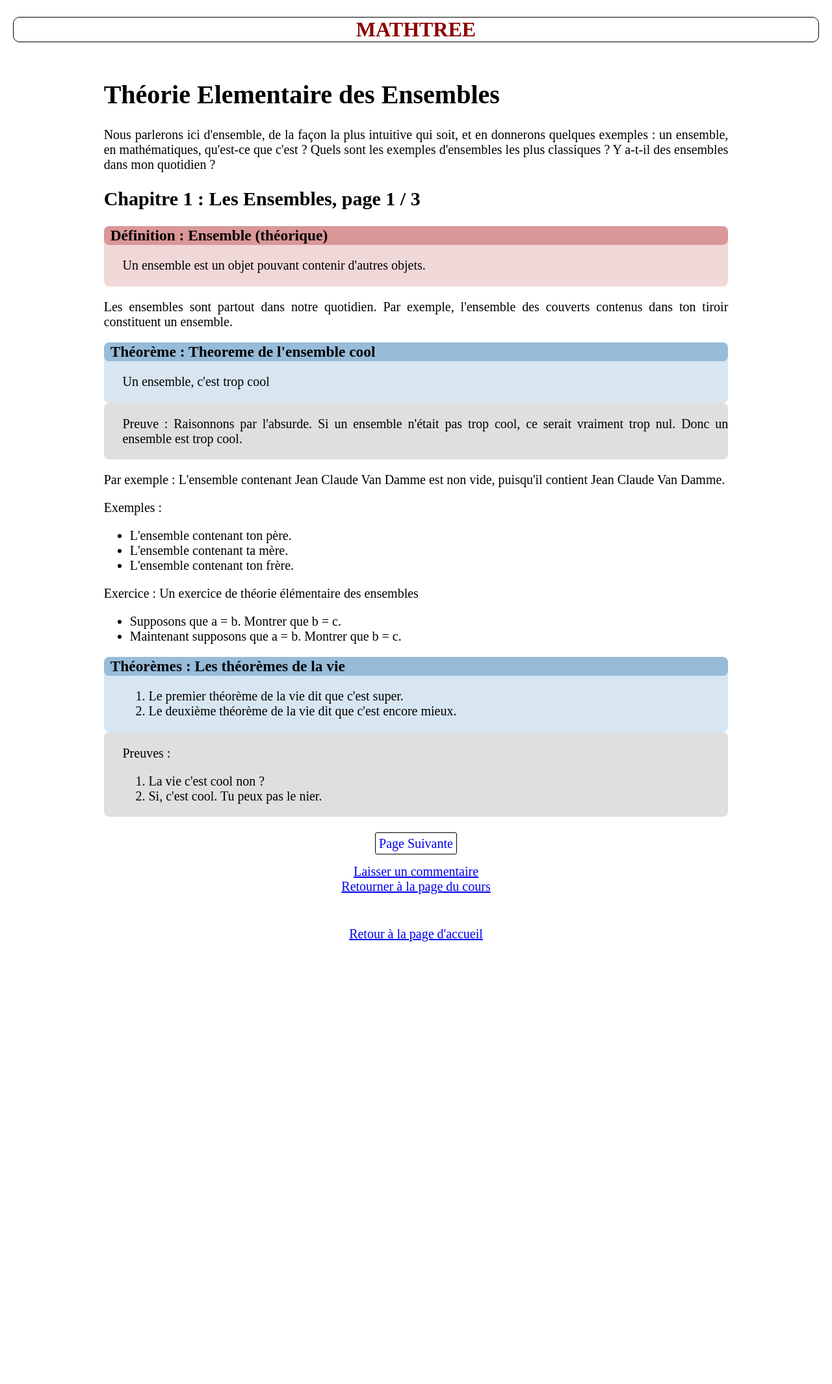
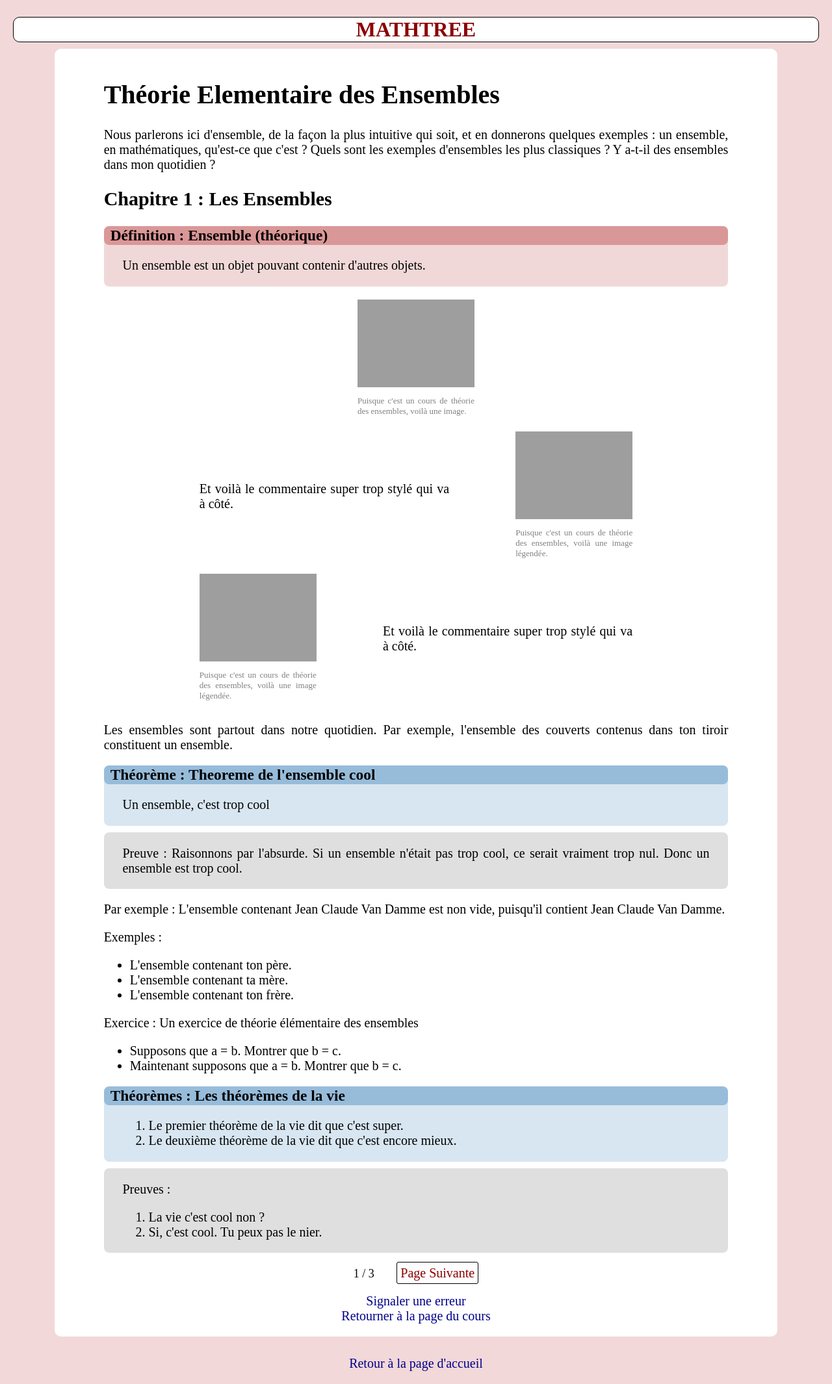
Before and after one commit to Fafookalfon/MathTree_Prototype, a Django app: a page that uses MathTree/HomePage/templates/HomePage/base.html in a window 1280 px wide. Shown: the whole page at 65% size. Before the commit the page ends 1449 px from the top, so only its background shows below. Run offline with Django 3.2, Linux system fonts and the light colour scheme; data comes from the database, SQL or seed files in the repository; both versions use the stored data as it was after the commit; grey boxes are pictures that could not be loaded.

Commit message:
Image update ! + Lots of new styles.

```diff
--- a/MathTree/Courses/admin.py
+++ b/MathTree/Courses/admin.py
@@ -34,3 +34,4 @@ admin.site.register(Chapter, ChapterAdmin)
 admin.site.register(ChapterPage, ChapterPageAdmin)
 admin.site.register(Exercise)
 admin.site.register(Prerequisite)
+admin.site.register(Comment)
--- a/MathTree/Courses/models.py
+++ b/MathTree/Courses/models.py
@@ -92,3 +92,15 @@ class ChapterPage(models.Model) :
 
     def previous_index(self) :
         return self.index - 1
+
+class Comment(models.Model) :
+
+    course = models.ForeignKey(Course, on_delete=models.CASCADE)
+    chapter = models.ForeignKey(Chapter, on_delete=models.CASCADE)
+    page = models.ForeignKey(ChapterPage, on_delete=models.CASCADE)
+
+    title = models.CharField(default="", max_length=200)
+    content = models.TextField(default = "")
+
+    def __str__(self) :
+        return self.title
--- a/MathTree/Courses/templates/Courses/courses.html
+++ b/MathTree/Courses/templates/Courses/courses.html
@@ -10,18 +10,20 @@
     <li>Il continue de grandir jour après jour.</li>
 </ul>
 
-<ul class = "inline"><a href="{% url 'general_tree_view' %}" class="link_button">Voir l'arbre</a></ul>
+<div class="center"><a href="{% url 'general_tree_view' %}" class="link_button">Voir l'arbre</a></div>
 
+<div class="course_list">
 <p>Liste des cours disponibles :</p>
 
 {% if Courses_list %}
 
     <ul>
         {% for course in Courses_list %}
-        <li><a href="{% url 'course_view' course.name %}" class="course_list">{{course.name}}</a></li>
+        <li><a href="{% url 'course_view' course.name %}" title="{% for chapter in course.chapter_set.all %}{{forloop.counter}}. {{chapter.name}}&#10;{% endfor %}">{{course.name}}</a></li>
         {% endfor %}
     </ul>
 {% endif %}
+</div>
 
 <p>Et voilà du latex : \(\R\) </p>
 
--- a/MathTree/Courses/templates/Courses/page_view.html
+++ b/MathTree/Courses/templates/Courses/page_view.html
@@ -2,17 +2,15 @@
 {% block content_ %}
 
 {% load extras %}
-
-<h1>{{page.chapter.course.name}}</h1>
+{% load static %}
 
 {% if page.is_first_page %}
+<h1>{{page.chapter.course.name}}</h1>
 <p> {{page.chapter.description}}</p>
+<h2>Chapitre {{page.chapter.index}} : {{page.chapter.name}}</h2>
 {% endif %}
 
-<h2>Chapitre {{page.chapter.index}} : {{page.chapter.name}}, page {{page.index}} / {{page|get_last_page}}</h2>
-
 {% for item in page.content|parse_text_as_list %}
-
 
 {% if item|get_identifier == "theorem" %}
 <div class="theorem item_container">
@@ -118,6 +116,37 @@
 </div>
 {% endif %}
 
+{% if item|get_identifier == "image_center"%}
+<div class="flex_center">
+<div class="image_center">
+    <img src="{% static ''%}Courses/{{page.chapter.course.name}}/{{item|get_first_field}}">
+    <p class="legend">{{item|get_second_field}}</p>
+</div>
+</div>
+
+{% endif %}
+
+{% if item|get_identifier == "image_left" %}
+<div class="image_side">
+<div class="image_center">
+    <img src="{% static ''%}Courses/{{page.chapter.course.name}}/{{item|get_first_field}}">
+    <p class="legend">{{item|get_second_field}}</p>
+</div>
+    <p>{{item|get_third_field}}</p>
+</div>
+{% endif %}
+
+{% if item|get_identifier == "image_right" %}
+<div class="image_side">
+    <p>{{item|get_third_field}}</p>
+<div class="image_center">
+    <img src="{% static ''%}Courses/{{page.chapter.course.name}}/{{item|get_first_field}}">
+    <p class="legend">{{item|get_second_field}}</p>
+</div>
+</div>
+{% endif %}
+
+
 {% if item|get_identifier == "exercise" %}
 <div class="exercise">
 <p>Exercice : {{item|get_first_field}}</p>
@@ -134,17 +163,34 @@
 {% endfor %}
 
 
-
+<div class="course_footers">
 <div class="nav_buttons">
     {% if not page.is_first_page %}
     <a href = "{% url 'page_view' page.chapter.course.name page.chapter.index page.previous_index %}" class = "before_button nav_button">Page Précédente</a>
     {% endif %}
+    <div class="page_number inline">
+        {{page.index}} / {{page|get_last_page}}
+    </div>
     {% if not page.is_last_page %}
     <a href = "{% url 'page_view' page.chapter.course.name page.chapter.index page.next_index %}" class = "after_button nav_button">Page Suivante</a>
     {% endif %}
 </div>
-<div class="center"><a href="{% url 'page_comment_view' page.chapter.course.name page.chapter.index page.index %}">Laisser un commentaire</a></div>
+
+<!--
+<div class="course_footer">
+
+<div class="pagination center">
+<p>
+{{page.chapter.course.name}}<br>
+Chapitre {{page.chapter.index}} : {{page.chapter.name}}<br>
+
+</p>
+</div>
+
+</div>
+-->
+<div class="center"><a href="{% url 'page_comment_view' page.chapter.course.name page.chapter.index page.index %}" class="return">Signaler une erreur</a></div>
 <div class="center"><a href = "{% url 'course_view' page.chapter.course.name %}" class="return">Retourner à la page du cours</a></div>
-
+</div>
 
 {% endblock %}
--- a/MathTree/Courses/templates/Courses/tree_view.html
+++ b/MathTree/Courses/templates/Courses/tree_view.html
@@ -31,6 +31,6 @@
 
   </script>
   </div>
-<main>
+
 
 {% endblock %}
--- a/MathTree/Courses/views.py
+++ b/MathTree/Courses/views.py
@@ -1,6 +1,6 @@
 from django.shortcuts import render, get_object_or_404
 from django.views.generic.list import ListView
-from .models import Course, Chapter, ChapterPage, Prerequisite
+from .models import Course, Chapter, ChapterPage, Prerequisite, Comment
 import json
 from random import randint
 
@@ -33,6 +33,7 @@ def exercises_view(request, course_name) :
     return render(request, 'Courses/exercises_view.html', {"course" : course})
 
 def page_comment_view(request, course_name, chapter_index, page_index ) :
+
     page = ChapterPage.objects.filter(chapter__course__name=course_name, chapter__index=chapter_index, index=page_index).first()
     captcha = enigma()
     return render(request, 'Courses/page_comment.html', {"page" : page, "grand_nombre_lettres" : captcha.get("grand_nombre_lettres"), "petit_nombre_lettres" :  captcha.get("petit_nombre_lettres"), "operation" :  captcha.get("operation"), "solution" :  captcha.get("solution")})
@@ -44,19 +45,14 @@ def send_comment(request, course_name, chapter_index, page_index, solution) :
     page = chapter.chapterpage_set.filter(index=page_index).first()
 
     if not request.method == 'POST' :
-        print("NOT POST")
-        return render(request, "Courses/rejected_comment.html", {"page" : page})
+        return render(request, "Courses/comment_feedback.html", {"page" : page, "comment_feedback" : "Quelque chose n'a pas marché..."})
 
     if str(request.POST.get("solution")) != str(solution) :
-        print("NOT SOlUTION")
-        return render(request, "Courses/rejected_comment.html", {"page" : page})
+        return render(request, "Courses/comment_feedback.html", {"page" : page, "comment_feedback" : "Quelque chose n'a pas marché..."})
 
-    '''
-    new_comment = Comment(page = page, name = request.POST.get("name"), content= request.POST.get("content"))
+    new_comment = Comment(course=course, chapter=chapter, page= page, title=request.POST.get("title"), content=request.POST.get("content"))
     new_comment.save()
-    '''
-
-    return render(request, "Courses/accepted_comment.html", {"page" : page})
+    return render(request, "Courses/comment_feedback.html", {"page" : page, "comment_feedback" : "Merci pour votre commentaire !"})
 
 ### This is dedicated to generating all the json necessary for the tree rendering. ###
 
--- a/MathTree/HomePage/static/HomePage/style.css
+++ b/MathTree/HomePage/static/HomePage/style.css
@@ -29,7 +45,16 @@ a.link_button {
     display: inline;
 }
 
+.flex_center {
+    display: flex;
+    justify-content: center;
+}
+
 /* 2 - Setup of the base page */
+
+html {
+    background-color: hsla(0, 50%, 80%, 0.5);
+}
 
 header h1 {
     background-color: white;
@@ -37,45 +62,62 @@ header h1 {
     border: solid black 1.5px;
     text-align: center;
     color: darkred;
-    margin: 0px auto auto auto;
+    margin: 0px auto 10px auto;
     width: 98%;
     height: 30%;
 
 }
 
 main {
-    padding : 30px 12%;
+    padding : 20px 6%;
+    margin: auto 6%;
     position: relative;
-
     text-align: justify;
     font-size: 20px;
+    background-color: white;
+    border-radius: 10px;
+
 }
 
 
 footer {
     text-align: center;
-    margin: 20px auto auto auto;
+    margin: 30px auto 20px auto;
     font-size: 20px;
 }
 
 footer a {
     display: inline;
-    text-decoration: underline;
+    color: darkblue;
+    text-decoration: none;
+}
 
+footer a:visited {
+    color:darkblue;
 }
+
+footer a:hover {
+    color:darkblue;
+    font-weight: bold;
+}
+
 
 /* 3 - Home Page settings */
 
-ul.inline {
-    text-align: center;
+ul.objectives li {
+    margin-top: 15px;
+}
+
+ul.homepage_buttons {
     margin: 50px 0px;
     padding: 0px 0px 0px 0px;
 }
 
-ul.inline li {
+ul.homepage_buttons li {
     display: inline;
-    margin: 0px 30px;
+    margin: 0px 12px;
 }
+
 
 /* 4 - Tree page setting : don't forget to end the main at the beginning and start the other one at the end. */
 
@@ -131,25 +183,26 @@ div.item_container {
     border-radius: 8px;
     background-color:rgba(128, 128, 128, 0.250);
     padding: 0px 0px 1px 0px;
-
+    margin-bottom: 10px;
 }
 
 div.item_container h3.item_container_name {
     background-color: rgba(128, 128, 128, 0.600);
     border-radius: 8px;
-    padding: 1px 3px 1px 10px ;
+    padding: 1px 10px 1px 10px ;
     margin: auto auto 10px auto;
+    text-align: left;
 
 }
 
 div.item_container .item_container_content {
-    padding: 0 0 0 3%;
+    padding: 0 3% 0 3%;
     margin: 0px auto 10px auto;
 }
 
 div.item_container.proof {
     background-color:rgba(128, 128, 128, 0.250);
-    padding: 0.5px 0 0.5px 3%;
+    padding: 0.5px 3% 0.5px 3%;
 }
 
 /* 5b2 - Specific Settings */
@@ -170,11 +223,47 @@ div.item_container.theorem h3.item_container_name {
     background-color: rgba(125, 171, 209, 0.700);
 }
 
-/* 5c - Footer buttons */
+/* 5b3 - Images */
+
+.image_center {
+    margin-top:10px;
+    display: flex;
+    flex-direction: column;
+    justify-content: center;
+    width: 180px;
+    align-items: center;
+}
+
+.image_side {
+    display: flex;
+    justify-content:space-around;
+
+    align-items: center;
+    margin: auto 10%;
+}
+
+.image_center img {
+    width:100%;
+    height: auto;
+}
+
+.image_side p {
+    width: 50%;
+}
+
+p.legend {
+    font-size: small;
+    color:gray;
+    width:100%;
+}
+
+
+/* 5c - Course_footers */
+
 
 div.nav_buttons {
     text-align: center;
-    margin: 30px auto 20px auto;
+    margin: 20px auto 20px auto;
 }
 
 div.nav_buttons a {
@@ -183,12 +272,50 @@ div.nav_buttons a {
     border: solid black 1.5px;
     padding: 5px;
     text-decoration: none;
+    color: darkred;
+
+
 }
 
-a.return:active {
-    text-decoration: underline;
+div.nav_buttons a:visited {
+    color: darkred;
+}
+
+div.nav_buttons a:hover {
+    background-color: hsla(200,50%,70%,0.2);
+    font-weight: bold;
+}
+
+div.nav_buttons a.before_button{
+    margin-right: 30px;
+}
+
+.page_number {
+    font-size: large;
+}
+
+div.nav_buttons a.after_button{
+    margin-left: 30px;
+}
+
+a.return:link {
+    color:darkblue;
+    text-decoration: none;
+}
+
+a.return:visited {
+    color: darkblue;
 }
 
 a.return:hover {
-    text-decoration: none;
+    font-weight: bold;
 }
+
+
+
+
+/* 6 - Comments */
+
+textarea {
+    width:100%;
+}
--- a/MathTree/HomePage/templates/HomePage/base.html
+++ b/MathTree/HomePage/templates/HomePage/base.html
@@ -25,6 +25,6 @@
 
 
 <footer>
-    <a href="{% url 'home:home'%}">Retour à la page d'accueil</a>
+    <a href="{% url 'home:home'%}" >Retour à la page d'accueil</a>
 </footer>
 </body>
```
Also changed, not shown: other parts of MathTree/HomePage/static/HomePage/style.css (+33 -7 lines), MathTree/Courses/templates/Courses/accepted_comment.html (deleted, +0 -8 lines), MathTree/Courses/templates/Courses/comment_feedback.html (added, +9 -0 lines), MathTree/Courses/templates/Courses/course_view.html (+14 -2 lines), MathTree/Courses/templates/Courses/page_comment.html (+14 -9 lines), MathTree/Courses/templates/Courses/rejected_comment.html (deleted, +0 -8 lines), MathTree/HomePage/templates/HomePage/home.html (+5 -4 lines), MathTree/Courses/migrations/0009_comment.py (added), MathTree/Courses/migrations/0010_comment_title.py (added), MathTree/db.sqlite3, 4 other files. Lines whose indentation alone changed are shown as unchanged.
